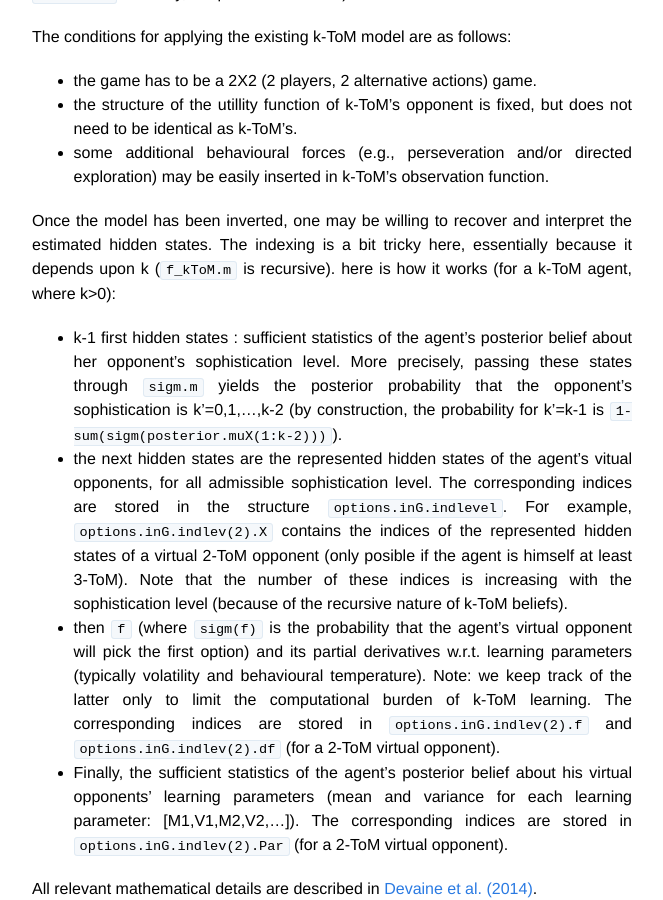
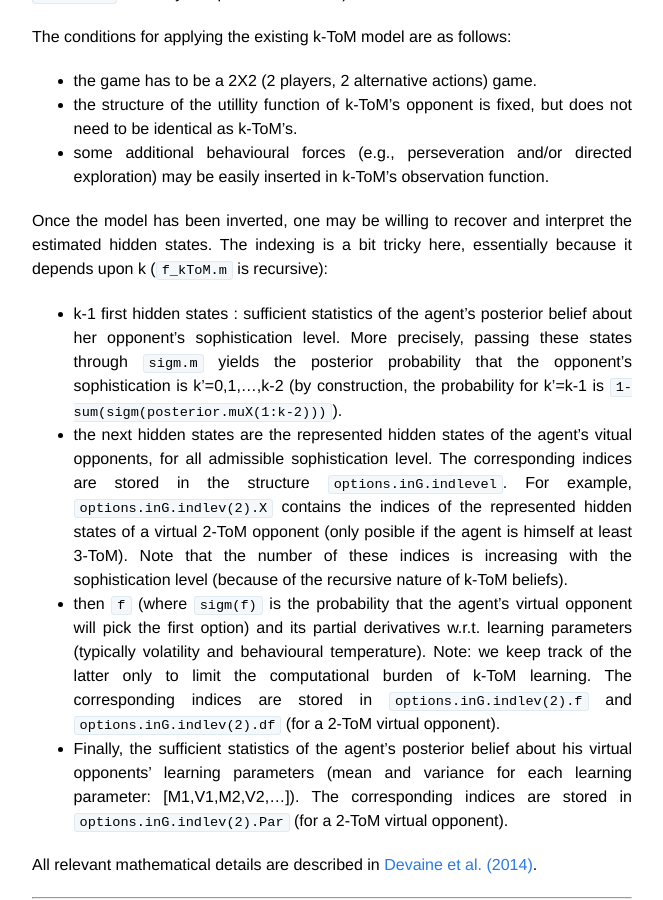
Before and after one commit to MBB-team/VBA-toolbox, a Jekyll site: the page built from _wiki/ktom.md, in a window 1280 px wide and 900 px high, scrolled down 2069 px. Shown: the whole window, without its empty margins (308-971 px from the left). Built offline with Jekyll 4.4.1, drawn with Linux system fonts in a browser that asks for light colours; nearby versions of some CDN libraries.

Commit message:
Update ktom.md

```diff
--- a/_wiki/ktom.md
+++ b/_wiki/ktom.md
@@ -41,7 +41,7 @@ The conditions for applying the existing k-ToM model are as follows:
 - the structure of the utillity function of k-ToM's opponent is fixed, but does not need to be identical as k-ToM's.
 - some additional behavioural forces (e.g., perseveration and/or directed exploration) may be easily inserted in k-ToM's observation function.
 
-Once the model has been inverted, one may be willing to recover and interpret the estimated hidden states. The indexing is a bit tricky here, essentially because it depends upon k (`f_kToM.m` is recursive). here is how it works (for a k-ToM agent, where k>0):
+Once the model has been inverted, one may be willing to recover and interpret the estimated hidden states. The indexing is a bit tricky here, essentially because it depends upon k (`f_kToM.m` is recursive):
 
 - k-1 first hidden states : sufficient statistics of the agent's posterior belief about her opponent's sophistication level. More precisely, passing these states through `sigm.m` yields the posterior probability that the opponent's sophistication is k'=0,1,...,k-2 (by construction, the probability for k'=k-1 is `1-sum(sigm(posterior.muX(1:k-2)))`).
 - the next hidden states are the represented hidden states of the agent's vitual opponents, for all admissible sophistication level. The corresponding indices are stored in the structure `options.inG.indlevel`. For example, `options.inG.indlev(2).X` contains the indices of the represented hidden states of a virtual 2-ToM opponent (only posible if the agent is himself at least 3-ToM). Note that the number of these indices is increasing with the sophistication level (because of the recursive nature of k-ToM beliefs).
```
